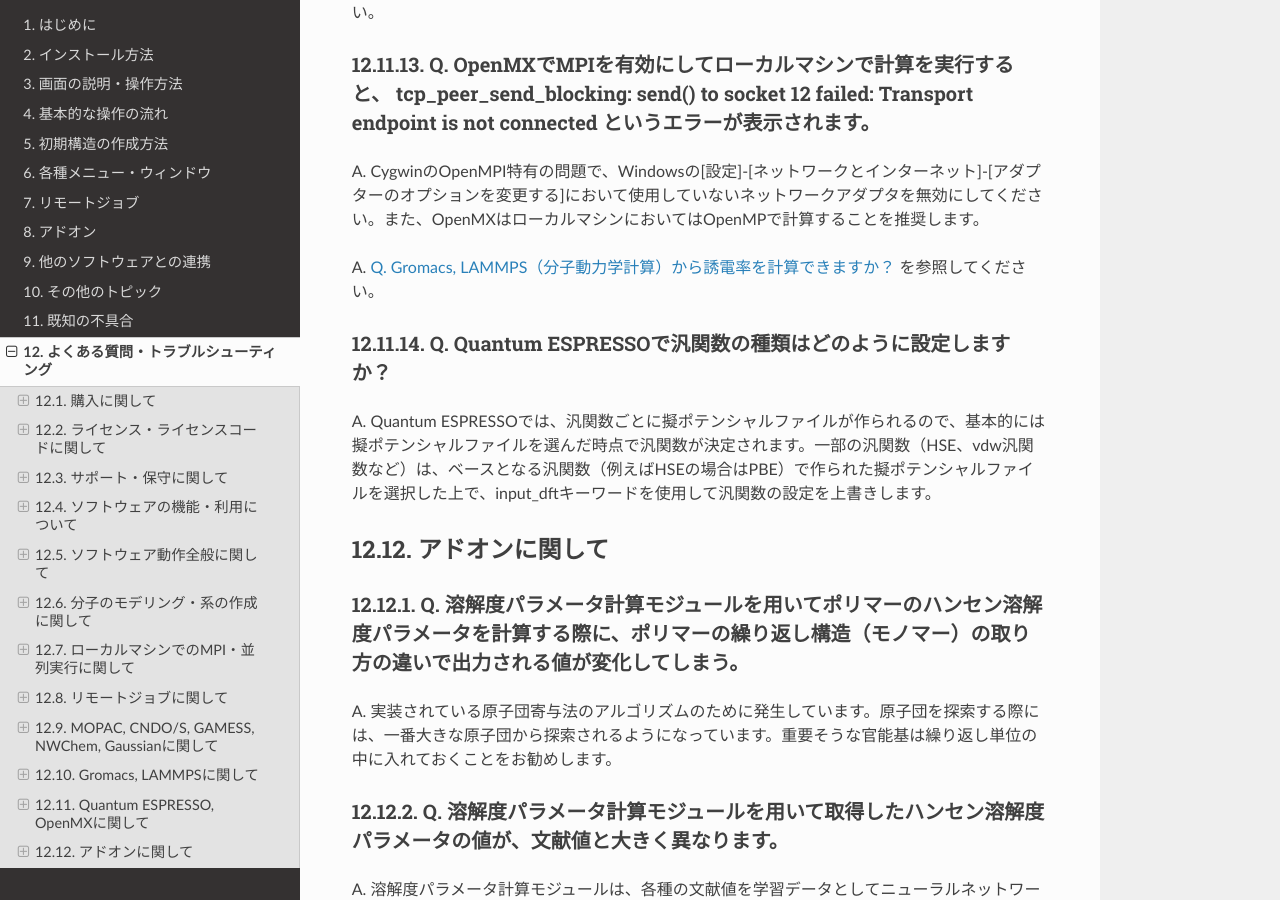
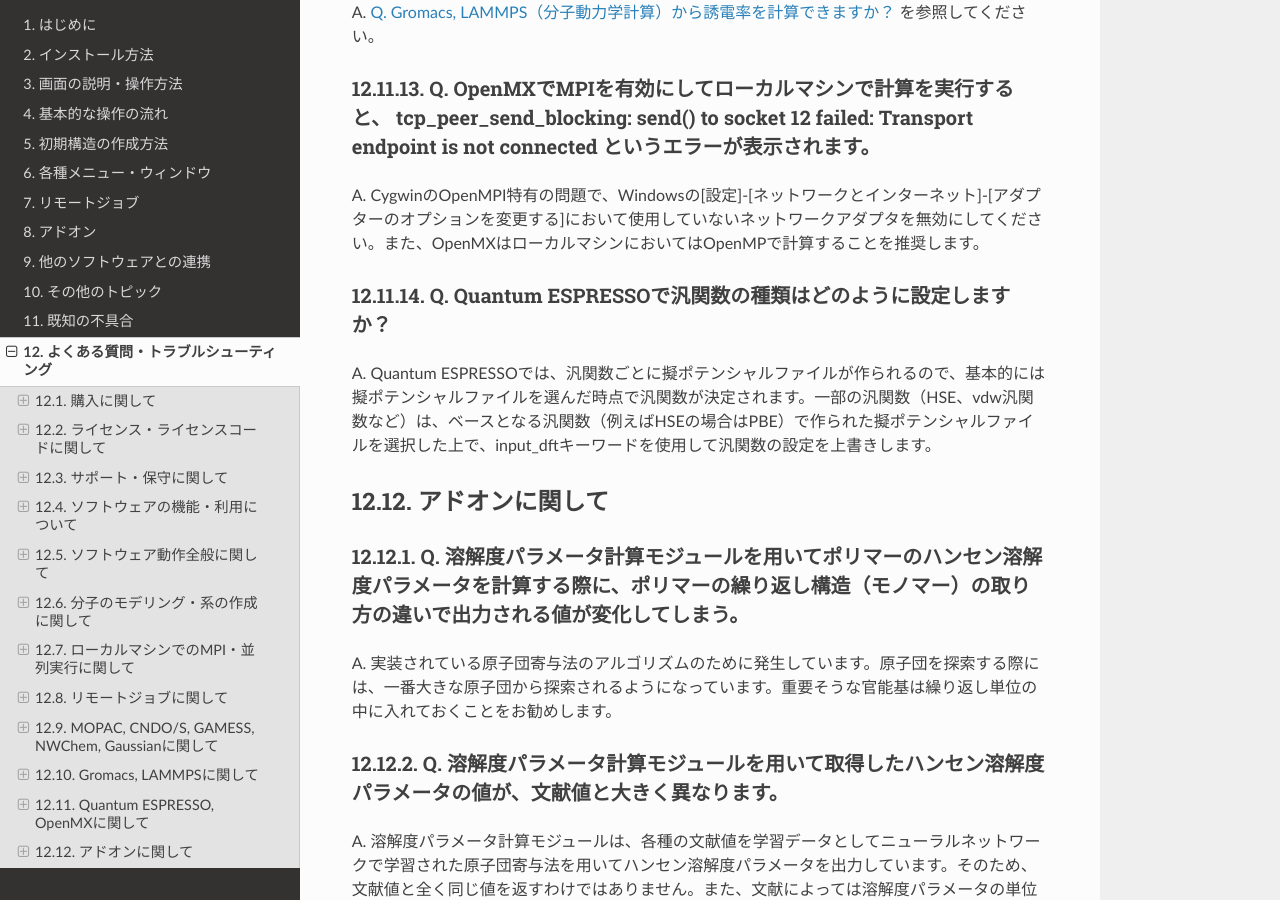
Before and after one commit to X-Ability/winmostar_doc, a Sphinx documentation site: the page built from source/faq/faq.rst, in a window 1280 px wide and 900 px high, scrolled down 23819 px. Built offline with Sphinx 7.4.7 and the Read the Docs theme 2.0.0, drawn with Linux system fonts in a browser that asks for light colours; formulas are drawn with MathJax 3; pages that are not in the unit, such as notebooks, are missing from menus; some of the changed text lies outside the part shown.

Commit message:
FAQ修正

```diff
--- a/source/faq/faq.rst
+++ b/source/faq/faq.rst
@@ -681,8 +682,6 @@
 
 | A. CygwinのOpenMPI特有の問題で、Windowsの[設定]-[ネットワークとインターネット]-[アダプターのオプションを変更する]において使用していないネットワークアダプタを無効にしてください。また、OpenMXはローカルマシンにおいてはOpenMPで計算することを推奨します。
 
-| A. :ref:`faq_dielectric_md` を参照してください。
-
 Q. Quantum ESPRESSOで汎関数の種類はどのように設定しますか？
 ^^^^^^^^^^^^^^^^^^^^^^^^^^^^^^^^^^^^^^^^^^^^^^^^^^^^^^^^^^^^^^^^^^^^^^^^^^^^^^^^^^^^^^^^^^^^^^^^^^^^^^^^^^^^^^^^^^^^^^^^^^^^^^^^^^^^^^^^^^^^^^^^^^
 
```
Also changed, not shown: other parts of source/faq/faq.rst (+1 -0 lines).
